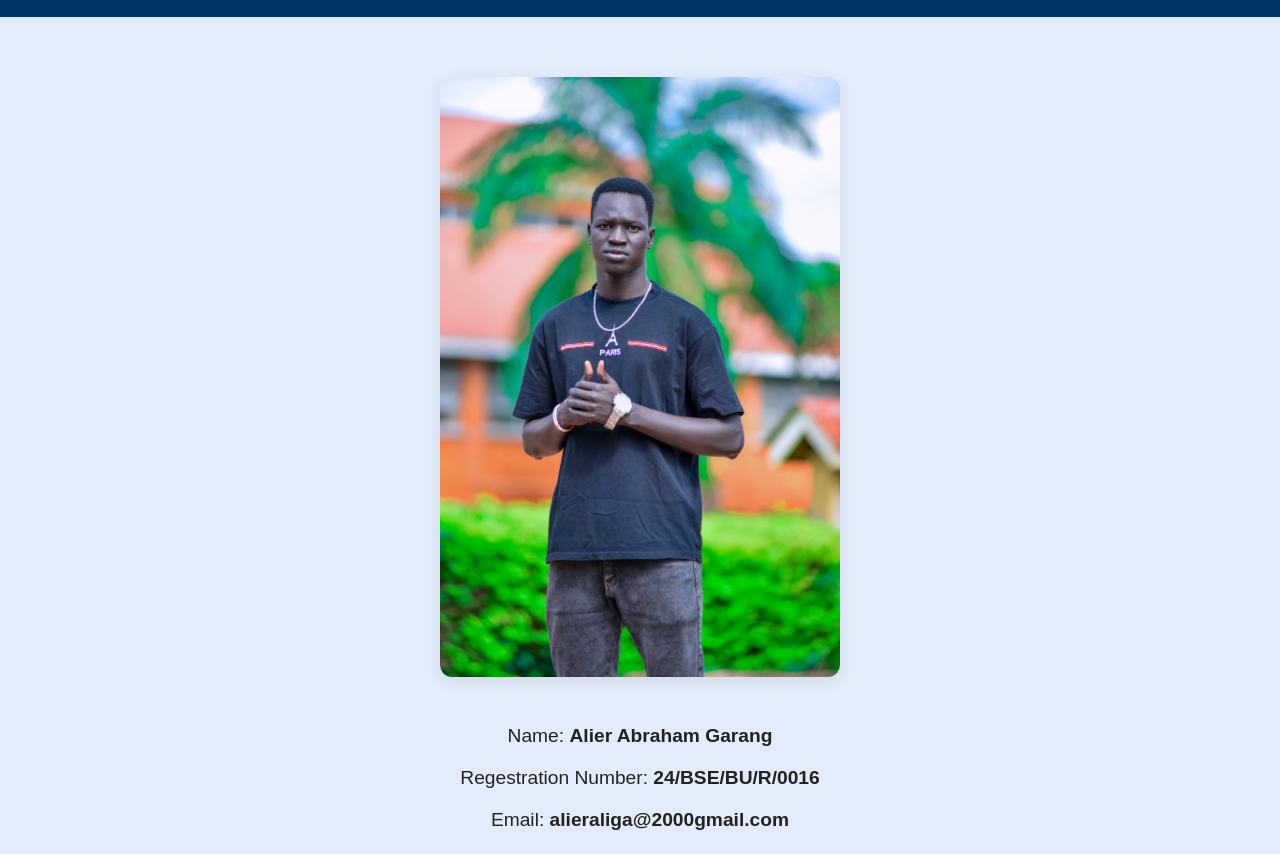
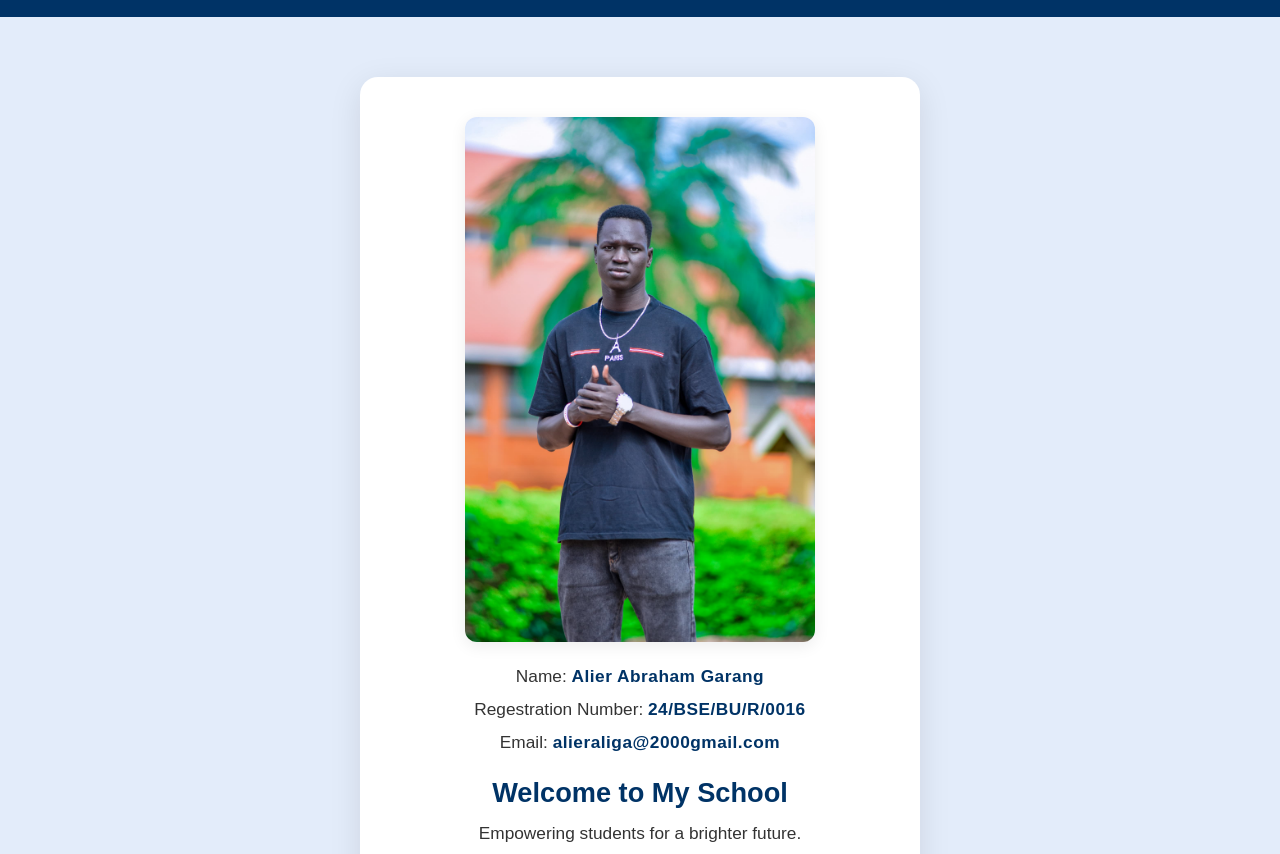
Before and after one commit to Alierabram/school, a plain HTML site: page index.html in a window 1280 px wide. Shown: the part 91-945 px from the top of the page. Drawn offline with Linux system fonts and the light colour scheme.

Commit message:
Update style.css

```diff
--- a/style.css
+++ b/style.css
@@ -46,25 +46,51 @@ nav a:hover {
     background: #e3ecfa;
     padding: 60px 0;
     text-align: center;
+    display: flex;
+    align-items: center;
+    justify-content: center;
+    min-height: 500px;
+}
+
+.hero .container {
+    display: flex;
+    flex-direction: column;
+    align-items: center;
+    max-width: 500px;
+    background: #fff;
+    border-radius: 18px;
+    box-shadow: 0 8px 32px rgba(0,0,0,0.10);
+    padding: 40px 30px 30px 30px;
+}
+
+.school-building {
+    width: 100%;
+    max-width: 350px;
+    height: auto;
+    border-radius: 12px;
+    margin-bottom: 18px;
+    box-shadow: 0 4px 16px rgba(0,0,0,0.08);
+}
+
+.hero p {
+    margin: 6px 0;
+    font-size: 1.08rem;
+    color: #333;
+}
+
+.hero p strong {
+    color: #003366;
+    letter-spacing: 0.5px;
 }
 
 .hero h2 {
-    font-size: 2rem;
-    margin-bottom: 10px;
+    font-size: 1.7rem;
+    margin: 18px 0 8px 0;
+    color: #003366;
 }
 
-.hero p {
-    font-size: 1.2rem;
-    margin-bottom: 20px;
-}
-
-.hero .school-building {
-    width: 100%;
-    max-width: 400px;
-    height: auto;
-    border-radius: 12px;
-    margin-bottom: 25px;
-    box-shadow: 0 4px 16px rgba(0,0,0,0.08);
+.hero .btn {
+    margin-top: 18px;
 }
 
 .btn {
@@ -90,3 +116,13 @@ footer {
     margin-top: 40px;
     font-size: 0.95rem;
 }
+
+@media (max-width: 600px) {
+    .hero .container {
+        padding: 20px 8px 18px 8px;
+        max-width: 98vw;
+    }
+    .school-building {
+        max-width: 98vw;
+    }
+}
```
